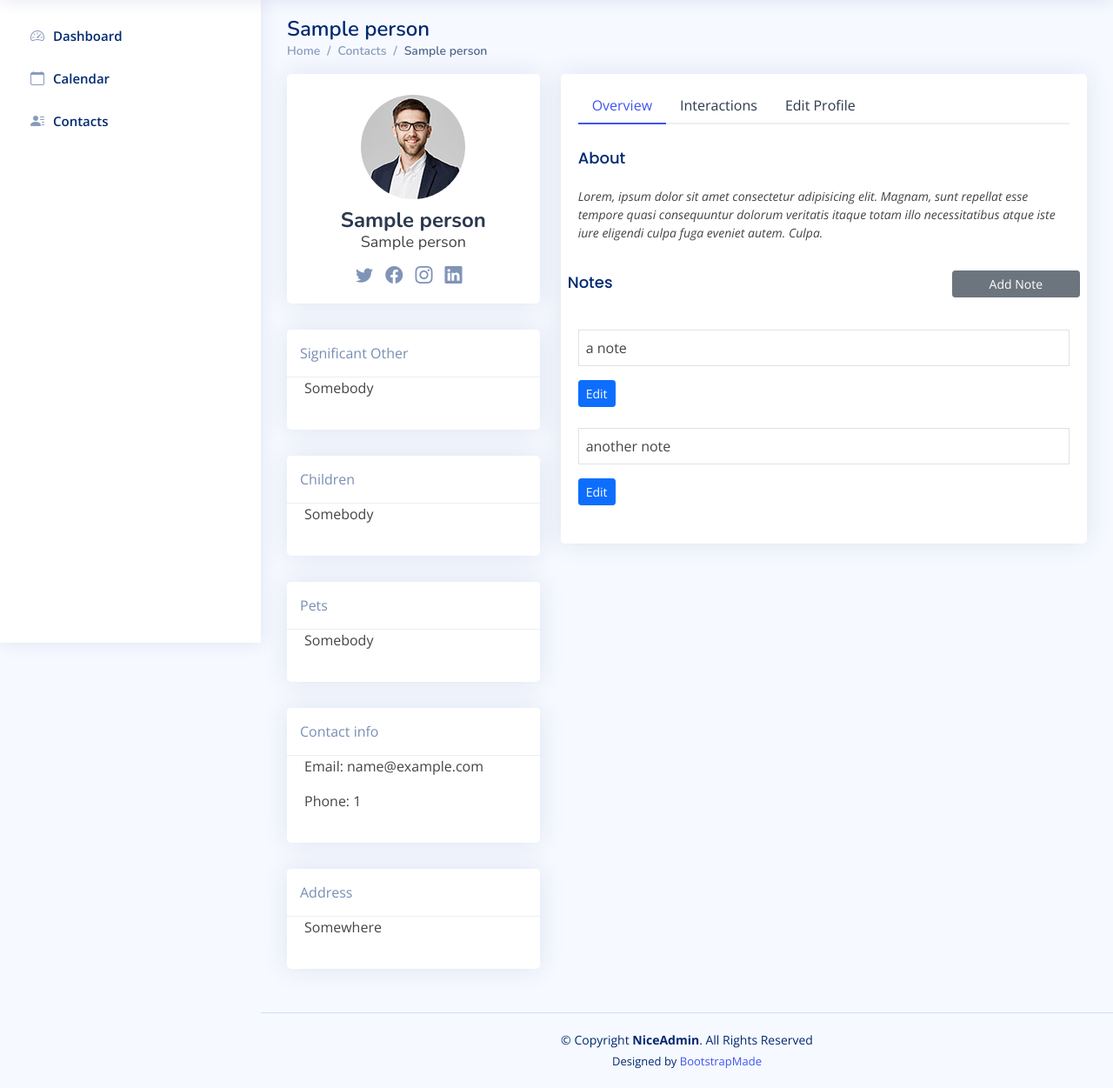
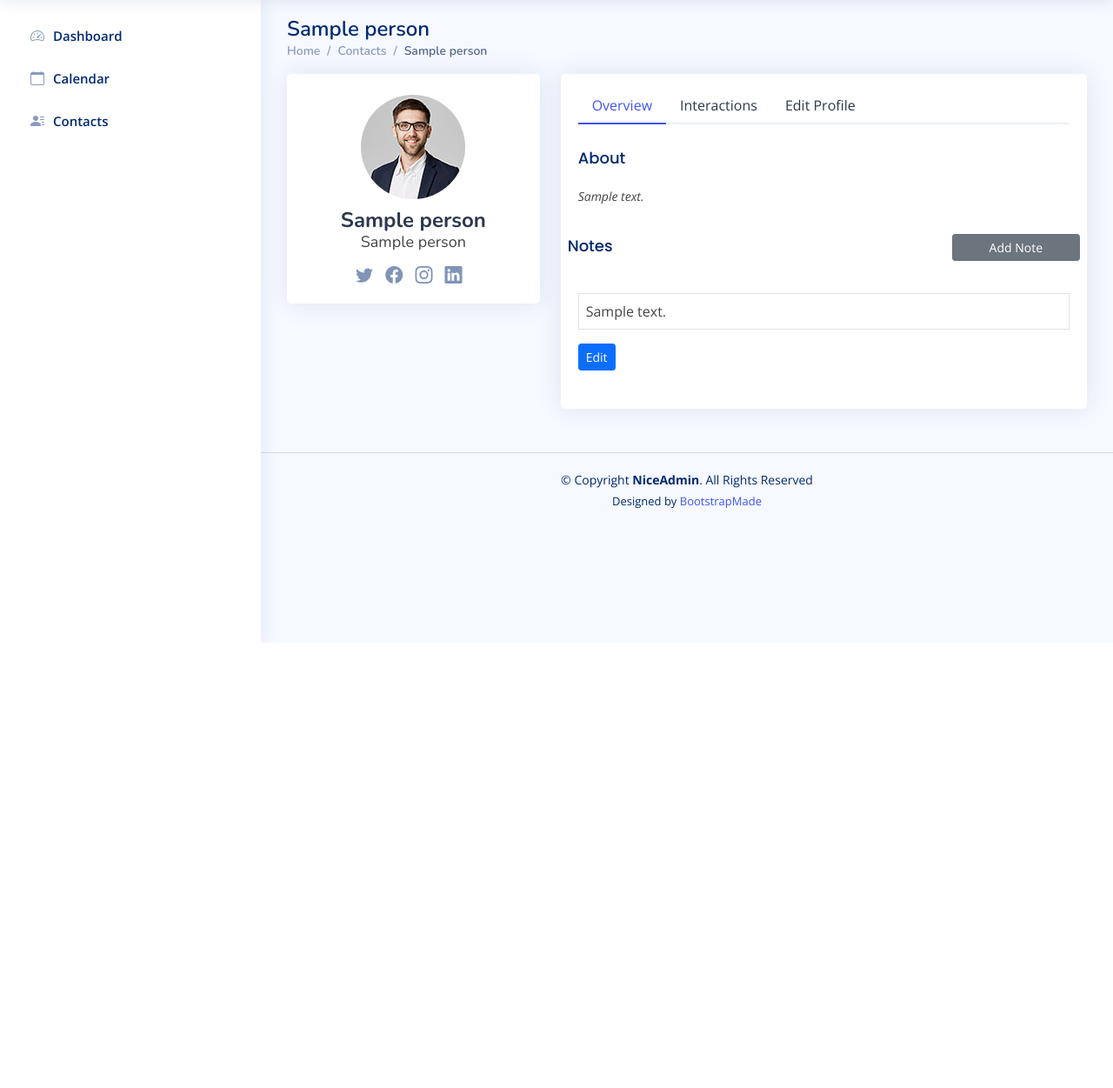
Before and after one commit to nathanieladiah/mydb, a Django app: template contacts/templates/contacts/dashboard/contact.html in a window 1280 px wide. Shown: the part 61-1312 px from the top of the page at 87% size. After the commit the page ends 800 px from the top, so only its background shows below. Run offline with Django 3.2, Linux system fonts and the light colour scheme; the template is opened without the code that fills it: most values are stand-ins (such as "Sample title", 1, 10 or a date in 2020); some libraries are stand-ins or nearby versions.

Commit message:
Use data from database to populate some of the views

```diff
--- a/contacts/admin.py
+++ b/contacts/admin.py
@@ -1,7 +1,8 @@
 from django.contrib import admin
-from .models import User, Contact, Interaction
+from .models import User, Contact, Interaction, Note
 
 # Register your models here.
 admin.site.register(User)
 admin.site.register(Contact)
 admin.site.register(Interaction)
+admin.site.register(Note)
--- a/contacts/templates/contacts/dashboard/contact.html
+++ b/contacts/templates/contacts/dashboard/contact.html
@@ -37,7 +37,7 @@
 					</div>
 				</div>
 
-				<div class="card">
+				<!-- <div class="card">
 					<div class="card-header">Significant Other</div>
 					<div class="card-body">
 						<p>Somebody</p>
@@ -61,8 +61,8 @@
 				<div class="card">
 					<div class="card-header">Contact info</div>
 					<div class="card-body">
-						<p>Email: {{ person.email }}</p>
-						<p>Phone: {{ person.phone_number }}</p>
+						<p>Email: </p>
+						<p>Phone: </p>
 					</div>
 				</div>
 
@@ -71,7 +71,7 @@
 					<div class="card-body">
 						<p>Somewhere</p>
 					</div>
-				</div>
+				</div> -->
 
 			</div>
 			<!-- End col -->
@@ -101,23 +101,19 @@
 
 							<div class="tab-pane fade show active profile-overview" id="profile-overview">
 								<h5 class="card-title">About</h5>
-								<p class="small fst-italic">Lorem, ipsum dolor sit amet consectetur adipisicing elit. Magnam, sunt repellat esse tempore quasi consequuntur dolorum veritatis itaque totam illo necessitatibus atque iste iure eligendi culpa fuga eveniet autem. Culpa.</p>
+								<p class="small fst-italic">{{ person.description }}</p>
 
 								<div class="row">
 									<h5 class="col-md-9 card-title">Notes</h5>
 									<button type="button" class="btn btn-sm btn-secondary col-md-3">Add Note</button>
 								</div>
 
+								{% for note in notes %}
 									<div class="mb-4">
-									<p class="border p-2">a note</p>
+										<p class="border p-2">{{ note.body }}</p>
 										<button type="button" class="btn btn-sm btn-primary">Edit</button>
 									</div>
-
-								<div class="mb-4">
-									<p class="border p-2">another note</p>
-									<button type="button" class="btn btn-sm btn-primary">Edit</button>
-								</div>
-
+								{% endfor %}
 
 							</div>
 
@@ -126,34 +122,40 @@
 									<h5 class="card-title col-md-9"><span><i class="bi bi-telephone icon"></i></span> Phone Calls</h5>
 									<button class="btn btn-secondary btn-sm col-md-3">Log Call</button>
 									<hr>
-									<div class="col-md-12 border">
-										<p class="lead">Talked about</p>
-										<p class="border-top text-muted">date</p>
+									{% for interaction in interactions %}
+										{% if interaction.type == 'call' %}
+											<div class="col-md-12 border mb-3">
+												<p class="lead">{{ interaction.body }}</p>
+												<p class="border-top text-muted">{{ interaction.date }}</p>
 											</div>
+										{% endif %}
+									{% endfor %}
 								</div>
 
 								<div class="row mb-4">
 									<h5 class="card-title col-md-9"><span><i class="bi bi-bicycle icon"></i></span> Activities</h5>
 									<button class="btn btn-secondary btn-sm col-md-3">Add Activity</button>
 									<hr>
-									<div class="col-md-12 border">
-										<p class="lead">date: did this thing</p>
+									{% for interaction in interactions %}
+										{% if interaction.type == 'act' %}
+											<div class="col-md-12 border mb-3">
+												<p class="lead">{{ interaction.date }}: {{ interaction.body }}</p>
 											</div>
-									<div class="col-md-12 border">
-										<p class="lead">date: did this thing</p>
-									</div>
+										{% endif %}
+									{% endfor %}
 								</div>
 
 								<div class="row mb-4">
 									<h5 class="card-title col-md-9"><span><i class="bi bi-bell icon"></i></span> Reminders</h5>
 									<button class="btn btn-secondary btn-sm col-md-3">Add Reminder</button>
 									<hr>
-									<div class="col-md-12 border">
-										<p class="lead">date: reminder</p>
+									{% for interaction in interactions %}
+										{% if interaction.type == 'rem' %}
+											<div class="col-md-12 border mb-3">
+												<p class="lead">{{ interaction.date }}: {{ interaction.body }}</p>
 											</div>
-									<div class="col-md-12 border">
-										<p class="lead">date: another reminder</p>
-									</div>
+										{% endif %}
+									{% endfor %}
 								</div>
 
 							</div>
--- a/contacts/urls.py
+++ b/contacts/urls.py
@@ -10,5 +10,6 @@ urlpatterns = [
 	path("dashboard", views.dashboard, name="dashboard"),
 	path("contacts", views.contacts, name="contacts"),
 	path("meetings", views.meetings, name="meetings"),
-	path("contact/<int:contact_id>", views.contact, name="contact")
+	path("contact/<int:contact_id>", views.contact, name="contact"),
+	path("add_contact", views.add_contact, name="add_contact")
 ]
```
Also changed, not shown: contacts/models.py (+34 -8 lines), contacts/templates/contacts/dashboard/contactlist.html (+12 -6 lines), contacts/views.py (+26 -2 lines), contacts/migrations/0006_alter_contact_phone_number.py (added), contacts/migrations/0007_note.py (added), contacts/migrations/0008_auto_20211018_2015.py (added). Lines whose indentation alone changed are shown as unchanged.
